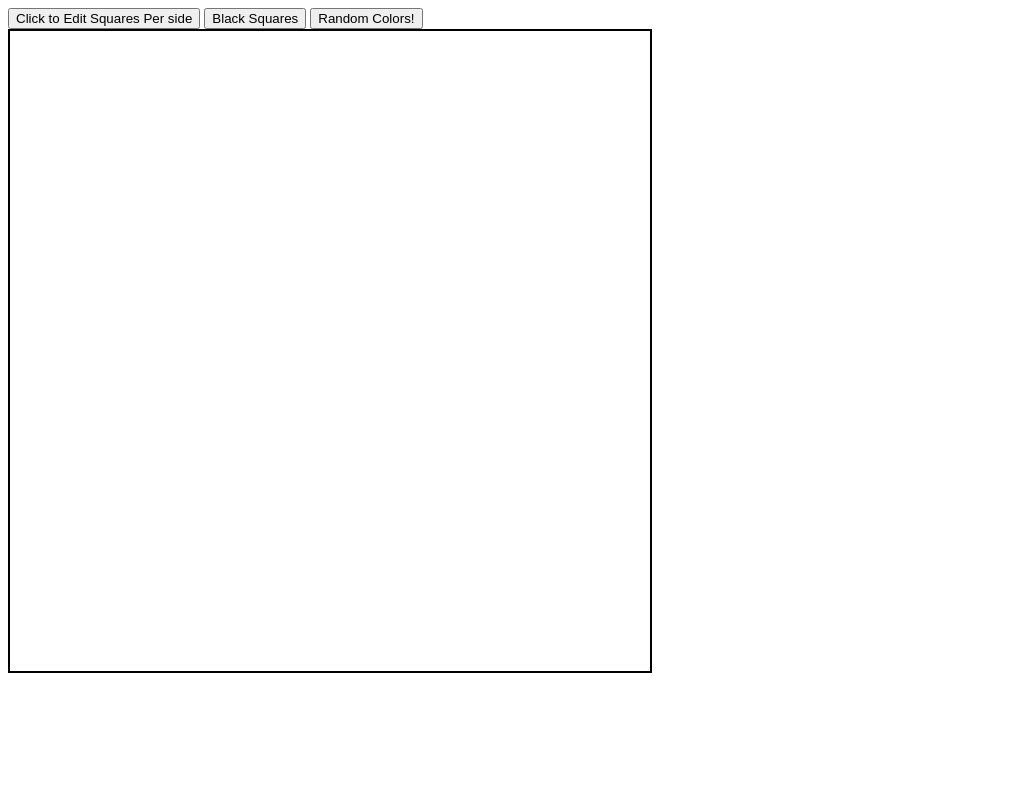
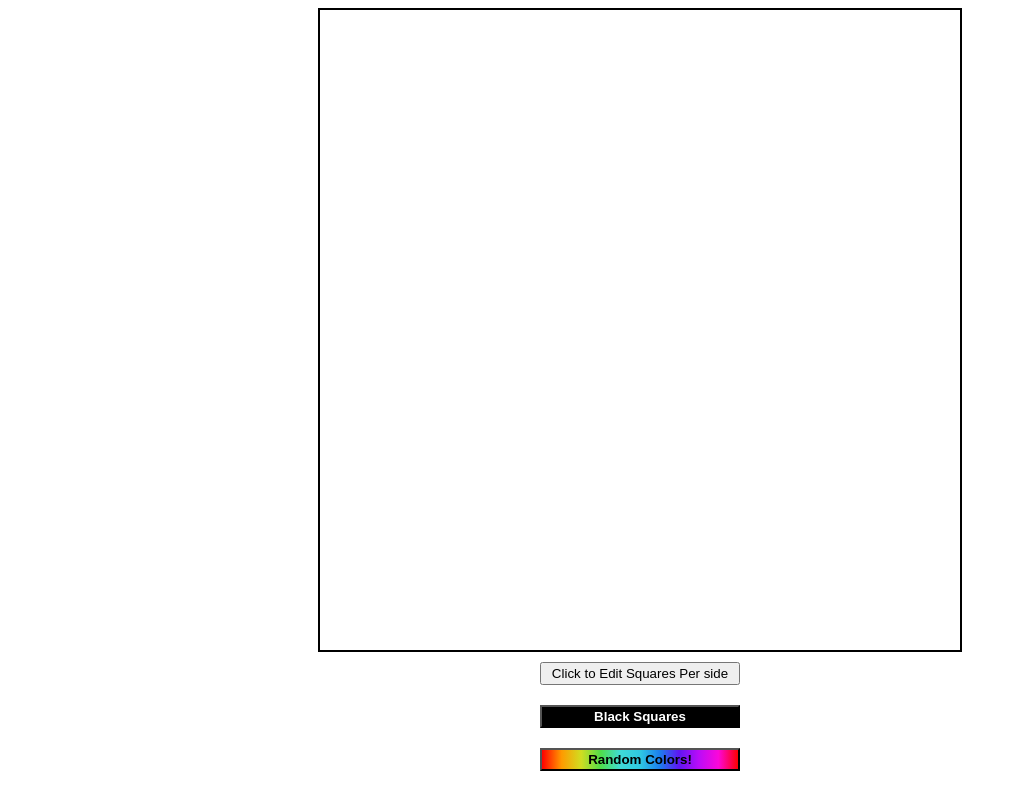
Before and after one commit to calansc/etch-a-sketch, a plain HTML site: page index.html in a window 1280 px wide. Shown: the whole page, without its empty margins (0-1017 px from the left). Drawn offline with Linux system fonts and the light colour scheme.

Commit message:
Update page layout

```diff
--- a/index.html
+++ b/index.html
@@ -6,10 +6,14 @@
         <link rel="stylesheet" href="style.css">
     </head>
     <body>
-        <button id="sideLength" onclick="sideLengthButton()">Click to Edit Squares Per side</button>
-        <button id="blackFill" onClick="createSquaresBlack()">Black Squares</button>
-        <button id="randomFill" onClick="createSquares()">Random Colors!</button>
+        <div id="bigcontainer">
         <div id="container"></div>
+        <div id='buttons'>
+            <button id="sideLength" onclick="sideLengthButton()">Click to Edit Squares Per side</button>
+            <button id="blackFill" onClick="createSquaresBlack()">Black Squares</button>
+            <button id="randomFill" onClick="createSquares()">Random Colors!</button>
+        </div>
+        </div>
         <script src="script.js"></script>
     </body>
 </html>
--- a/style.css
+++ b/style.css
@@ -4,6 +4,46 @@
     flex-wrap: wrap;
     width: 640px;
     height: 640px;
+    align-items: center;
+    justify-content: center;
+    justify-items: center;
+}
+#bigcontainer {
+    display:flex;
+    flex-direction: column;
+    align-items: center;
+}
+#buttons {
+    display:flex;
+    flex-direction: column;
+}
+button {
+    width: 200px;
+    align-self: center;
+    padding: 2px;
+    margin: 10px;
+}
+#blackFill {
+    background-color: black;
+    color: white;
+    font-weight: bold;
+}
+#randomFill {
+    background: linear-gradient(
+        90deg,
+        rgba(255, 0, 0, 1) 0%,
+        rgba(255, 154, 0, 1) 10%,
+        rgba(208, 222, 33, 1) 20%,
+        rgba(79, 220, 74, 1) 30%,
+        rgba(63, 218, 216, 1) 40%,
+        rgba(47, 201, 226, 1) 50%,
+        rgba(28, 127, 238, 1) 60%,
+        rgba(95, 21, 242, 1) 70%,
+        rgba(186, 12, 248, 1) 80%,
+        rgba(251, 7, 217, 1) 90%,
+        rgba(255, 0, 0, 1) 100%
+    );
+    font-weight: bold;;
 }
 .squares {
     /* border: 1px solid red; */
```
